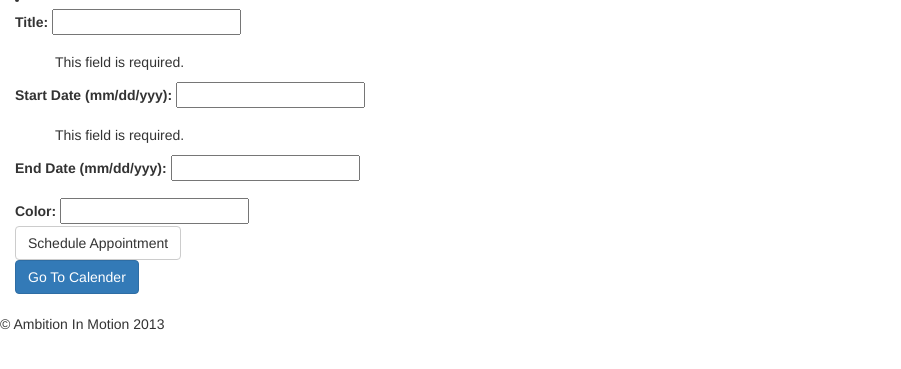
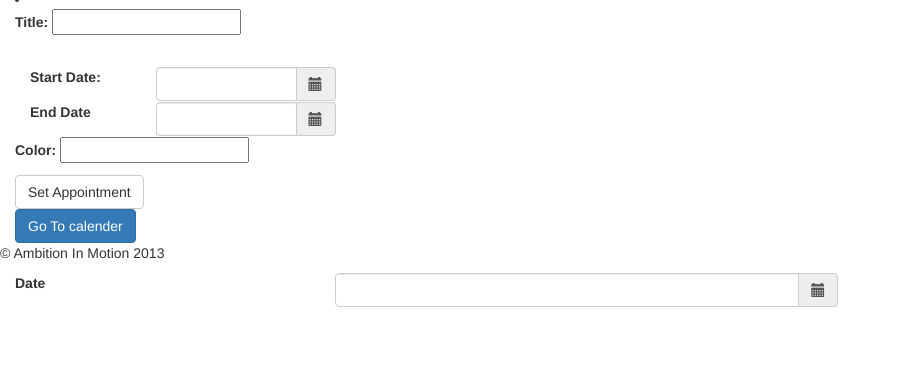
Before and after one commit to akshayreddy/AmbitionInMotion, a Django app: page /appointment/ in a window 1280 px wide. Shown: the part 71-440 px from the top of the page, without its empty margins (0-901 px from the left). Run offline with Django 3.2, Linux system fonts and the light colour scheme; some libraries are stand-ins or nearby versions.

Commit message:
Date Picker

```diff
--- a/blog/views.py
+++ b/blog/views.py
@@ -1,21 +1,23 @@
 from django.shortcuts import render, get_object_or_404
+from django.contrib.auth.models import User
 from .models import ProfileInfo, Appointments
+import time, datetime
 
 # Create your views here.
 
 from .forms import ProfileInfoForm, AppointmentsForm
 
 def home(request):
+	users = User.objects.all()
+	print(users)
 	return render(request, "home.html", {})
 
 def calender(request):
 	all_events= Appointments.objects.all()
 
-	for i in all_events:
-		print(i)
-
 	context ={
 	"events": all_events,
+	"curr_date": datetime.datetime.today().strftime('%Y-%m-%d'),
 	}
 
 	return render(request, "calender.html", context)
--- a/templates/appointment.html
+++ b/templates/appointment.html
@@ -11,6 +11,67 @@
 <link rel="stylesheet" href="{% static "assets/css/home_style.css" %}">
 <script src="https://ajax.googleapis.com/ajax/libs/jquery/2.1.3/jquery.min.js"></script>
 <script src="https://maxcdn.bootstrapcdn.com/bootstrap/3.3.5/js/bootstrap.min.js"></script>
+
+
+ <!--add these links below; for date picker, no need for any files in static folder-->
+
+<link rel="stylesheet" href="//cdnjs.cloudflare.com/ajax/libs/bootstrap-datepicker/1.3.0/css/datepicker.min.css" />
+<link rel="stylesheet" href="//cdnjs.cloudflare.com/ajax/libs/bootstrap-datepicker/1.3.0/css/datepicker3.min.css" />
+<script src="//cdnjs.cloudflare.com/ajax/libs/bootstrap-datepicker/1.3.0/js/bootstrap-datepicker.min.js"></script>
+
+
+<script>
+$(document).ready(function() {
+    $('#datePicker1')
+        .datepicker({
+            format: 'mm/dd/yyyy'
+        })
+        .on('changeDate', function(e) {
+            // Revalidate the date field
+            $('#eventForm').formValidation('revalidateField', 'date');
+        });
+
+    $('#datePicker2')
+        .datepicker({
+            format: 'mm/dd/yyyy'
+        })
+        .on('changeDate', function(e) {
+            // Revalidate the date field
+            $('#eventForm').formValidation('revalidateField', 'date');
+        });
+
+    $('#eventForm').formValidation({
+        framework: 'bootstrap',
+        icon: {
+            valid: 'glyphicon glyphicon-ok',
+            invalid: 'glyphicon glyphicon-remove',
+            validating: 'glyphicon glyphicon-refresh'
+        },
+        fields: {
+            name: {
+                validators: {
+                    notEmpty: {
+                        message: 'The name is required'
+                    }
+                }
+            },
+            date: {
+                validators: {
+                    notEmpty: {
+                        message: 'The date is required'
+                    },
+                    date: {
+                        format: 'MM/DD/YYYY',
+                        message: 'The date is not a valid'
+                    }
+                }
+            }
+        }
+    });
+});
+</script>
+
+
 </head>
 <body>
 
@@ -35,47 +96,51 @@
         <li><a href="#"> </a></li>
         <li><a href="#"> </a></li>
         <li><a href="#"> </a></li>
+
           <form method="POST" action="" enctype="multipart/form-data">{% csrf_token %}
-<!--            <div class="form-group">
-          {{form.as_p}}
-          <div class="form-group">  -->
 
-          <div class="form-group">
-              <label for="id_title">Title:</label> <input type="text" name="title" id="id_title" required maxlength="50" />
-          </div>
+            <p><label for="id_title">Title:</label> <input type="text" name="title" id="id_title" maxlength="50" /></p>
 
-          <ul class="errorlist"><p>This field is required.</p></ul>
+            <br>
 
-          <div class="form-group">
-                <label for="id_start">Start Date (mm/dd/yyy):</label> <input type="text" name="start" id="id_start" required />
-          </div>
+            <!--  I have set differnt id's for below two div; and the "for" in the lable tag is important    -->
 
-          <ul class="errorlist"><p>This field is required.</p></ul>
+            <div class="form-group">
+              <label class="col-xs-3 control-label" for="id_start">Start Date:</label>
+              <div class="col-xs-5 date">
+                <div class="input-group input-append date" id="datePicker1">
+                  <input type="text" class="form-control" name="start" id="id_start" required/>
+                  <span class="input-group-addon add-on"><span class="glyphicon glyphicon-calendar"></span></span>
+                </div>
+              </div>
+            </div>
 
-          <div class="form-group">
-                <label for="id_end">End Date (mm/dd/yyy):</label> <input type="text" name="end" id="id_end" required />
-          </div>
+            <br>
 
-          <div>
-          <label for="id_color">Color:</label> <input type="text" name="color" maxlength="10" id="id_color" required />
-<!--            <select class="selectpicker" id="id_color">
-            <option>green</option>
-            <option>yellow</option>
-            <option>red</option>
-          </select>  -->
-          </div>
+            <div class="form-group">
+              <label class="col-xs-3 control-label" for="id_end"> End Date</label>
+              <div class="col-xs-5 date">
+                <div class="input-group input-append date" id="datePicker2">
+                  <input type="text" class="form-control" name="end" />
+                  <span class="input-group-addon add-on"><span class="glyphicon glyphicon-calendar"></span></span>
+                </div>
+              </div>
+            </div>
 
-          <button type="submit" class="btn btn-default" name="Update Profile"> Schedule Appointment </button>
+            <br>
+
+            <p><label for="id_color">Color:</label> <input type="text" name="color" id="id_color" maxlength="10" required /></p>
+
+            <button type="submit" class="btn btn-default" name="Appointment"> Set Appointment </button>
           </form>
 
           <form action={%url "calender" %}>
-            <input class="btn btn-primary" type="submit" value="Go To Calender" />
+            <input class="btn btn-primary" type="submit" value="Go To calender" />
           </form>
 
         </div>
     </div>
   </div>
-  <br>
 
 
 
@@ -86,3 +151,22 @@
 
 </body>
 </html>
+
+
+
+<!--            <select class="selectpicker" id="id_color">
+            <option>green</option>
+            <option>yellow</option>
+            <option>red</option>
+          </select>  -->
+
+
+          <div class="form-group">
+              <label class="col-xs-3 control-label">Date</label>
+              <div class="col-xs-5 date">
+                <div class="input-group input-append date" id="datePicker">
+                  <input type="text" class="form-control" name="date" />
+                  <span class="input-group-addon add-on"><span class="glyphicon glyphicon-calendar"></span></span>
+                </div>
+            </div>
+          </div>
--- a/templates/calender.html
+++ b/templates/calender.html
@@ -29,7 +29,7 @@
                 center: 'title',
                 right: 'month,agendaWeek,agendaDay,listMonth'
             },
-            defaultDate: '2017-05-12',
+            defaultDate: '{{curr_date}}',
             navLinks: true, // can click day/week names to navigate views
             editable: true,
             eventLimit: true, // allow "more" link when too many events
--- a/templates/profile.html
+++ b/templates/profile.html
@@ -50,7 +50,6 @@
 
                 <div class="jumbotron">
                     <div class="container-fluid">
-                    <!-- <img src="https://s-media-cache-ak0.pinimg.com/736x/e5/a0/69/e5a06942fa42823c88be5f3a834e063d--fantastic-art-bat-family.jpg" class="img-rounded" alt="Responsive image" width="250" height="250"> -->
                     {% if instance.thumbnail %}
                     <img src="{{ instance.thumbnail.url }}" class="img-rounded" alt="Responsive image" width="250" height="250">
                     {% endif %}
```
